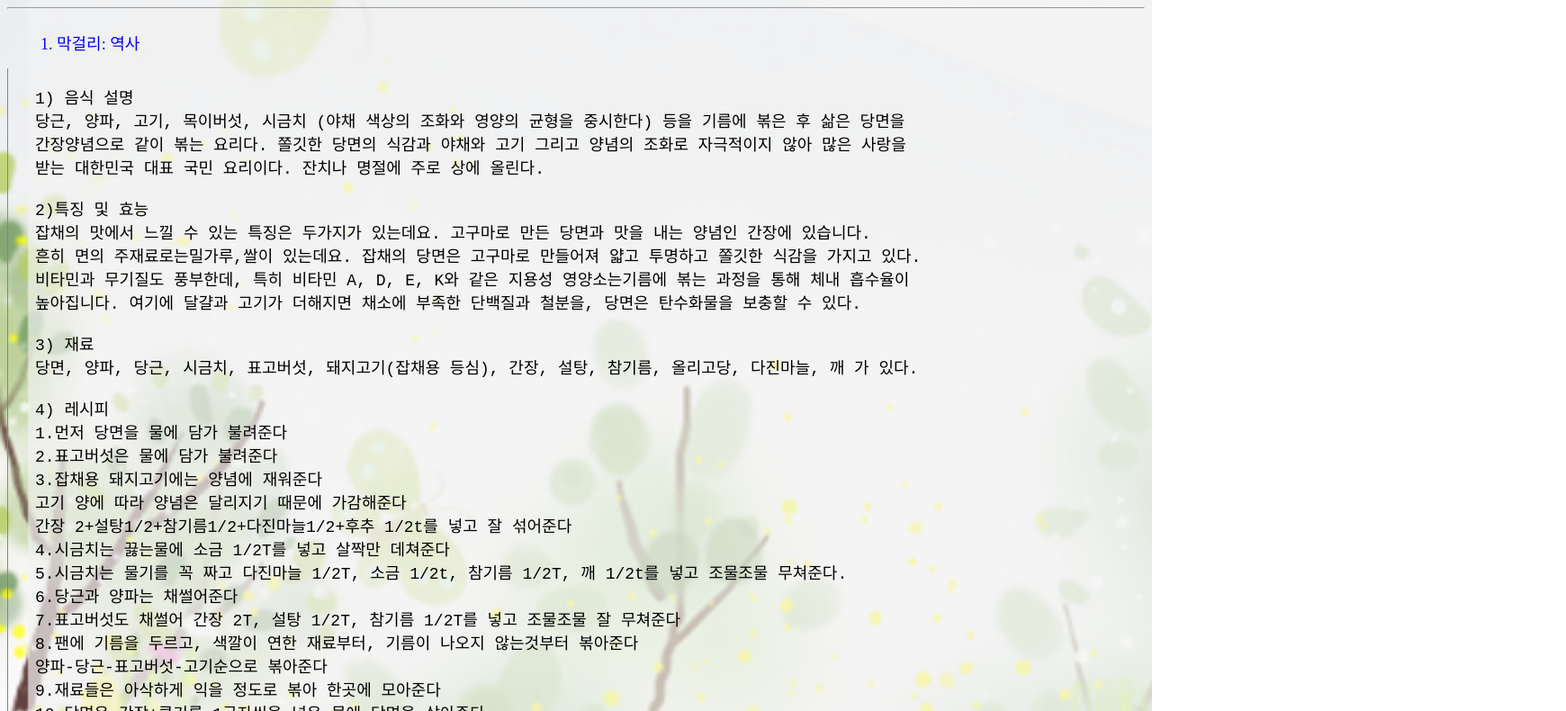
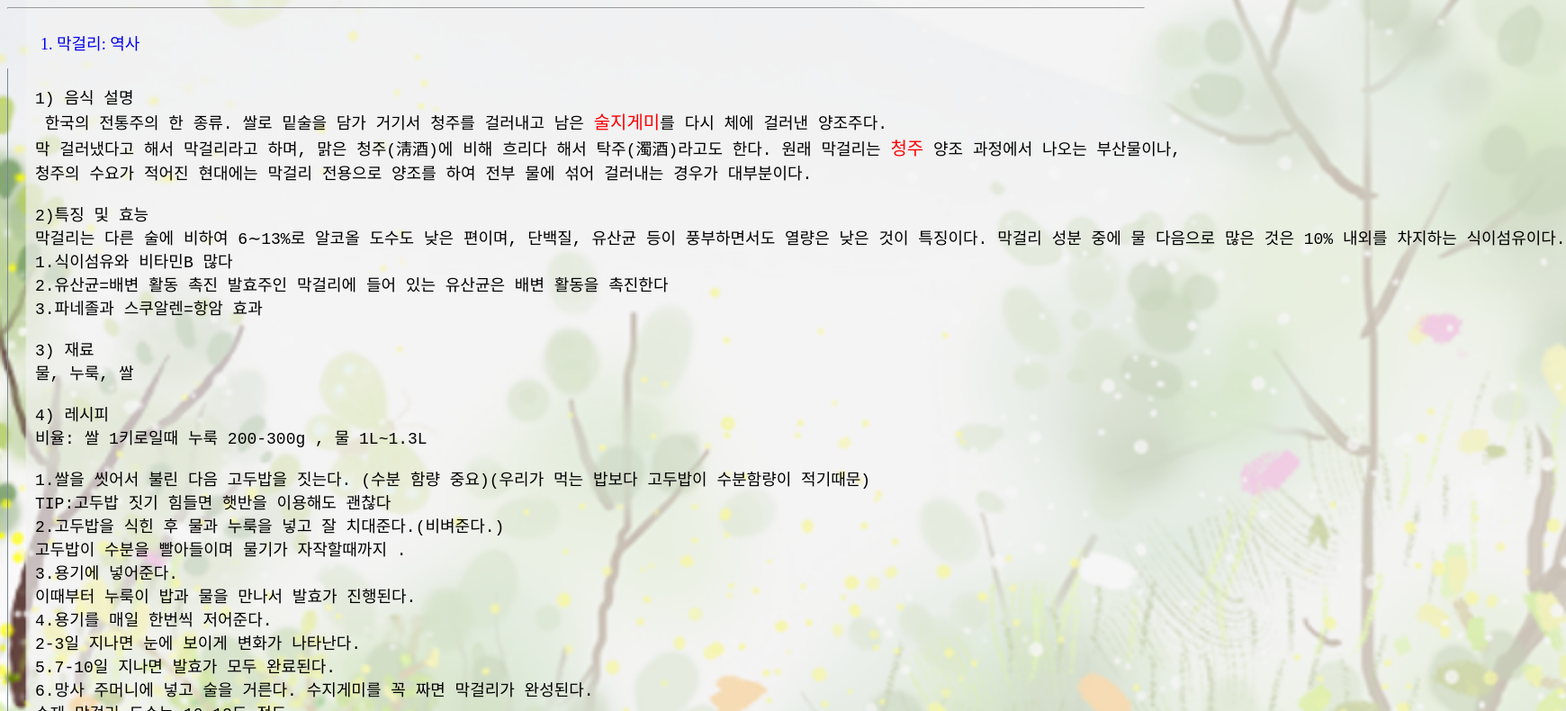
Before and after one commit to yanhemis/webpage, a plain HTML site: page makgeolli.html in a window 1280 px wide. Shown: the part 631-1421 px from the top of the page at 90% size, 1740 px wide, since content can reach past the window. Drawn offline with Linux system fonts and the light colour scheme.

Commit message:
Update makgeolli.html

```diff
--- a/makgeolli.html
+++ b/makgeolli.html
@@ -31,38 +31,35 @@
         <div class="size" id="article" style="width: 1000px;">
             <pre style="font-size: 18px;">
 1) 음식 설명
-당근, 양파, 고기, 목이버섯, 시금치 (야채 색상의 조화와 영양의 균형을 중시한다) 등을 기름에 볶은 후 삶은 당면을
-간장양념으로 같이 볶는 요리다. 쫄깃한 당면의 식감과 야채와 고기 그리고 양념의 조화로 자극적이지 않아 많은 사랑을
-받는 대한민국 대표 국민 요리이다. 잔치나 명절에 주로 상에 올린다.
+ 한국의 전통주의 한 종류. 쌀로 밑술을 담가 거기서 청주를 걸러내고 남은 <span title="술지게미:옛날식으로 탁주를 빚으면 안에 찌꺼기가 남는데 이를 재강, 술재강, 술비지, 조박(糟粕) 등으로 부른다.
+그런데 재강에도 알코올이 남아 있으므로 물을 섞어 최대한 짜내고도 남은 찌꺼기를 지게미, 술지게미, 주박(酒粕)이라고 부른다.
+그냥 탁주를 거르고 남은 찌꺼기를 다 술지게미라고 부르는 편">술지게미</span>를 다시 체에 걸러낸 양조주다.
+막 걸러냈다고 해서 막걸리라고 하며, 맑은 청주(淸酒)에 비해 흐리다 해서 탁주(濁酒)라고도 한다. 원래 막걸리는 <span title="청주:청주(淸酒)는 누룩과 쌀을 이용해 탁주를 담근 후, 용수를 이용해 자연적으로 침전시키거나, 고운 천으로 술지게미를 걸러낸 맑은 술로 전통 방식으로 양조되어 주로 상류층이 즐기던 고급 양조주이다">청주</span> 양조 과정에서 나오는 부산물이나,
+청주의 수요가 적어진 현대에는 막걸리 전용으로 양조를 하여 전부 물에 섞어 걸러내는 경우가 대부분이다.
 
 2)특징 및 효능
-잡채의 맛에서 느낄 수 있는 특징은 두가지가 있는데요. 고구마로 만든 당면과 맛을 내는 양념인 간장에 있습니다.
-흔히 면의 주재료로는밀가루,쌀이 있는데요. 잡채의 당면은 고구마로 만들어져 얇고 투명하고 쫄깃한 식감을 가지고 있다.
-비타민과 무기질도 풍부한데, 특히 비타민 A, D, E, K와 같은 지용성 영양소는기름에 볶는 과정을 통해 체내 흡수율이
-높아집니다. 여기에 달걀과 고기가 더해지면 채소에 부족한 단백질과 철분을, 당면은 탄수화물을 보충할 수 있다.
+막걸리는 다른 술에 비하여 6∼13%로 알코올 도수도 낮은 편이며, 단백질, 유산균 등이 풍부하면서도 열량은 낮은 것이 특징이다. 막걸리 성분 중에 물 다음으로 많은 것은 10% 내외를 차지하는 식이섬유이다.
+1.식이섬유와 비타민B 많다
+2.유산균=배변 활동 촉진 발효주인 막걸리에 들어 있는 유산균은 배변 활동을 촉진한다
+3.파네졸과 스쿠알렌=항암 효과
 
 3) 재료
-당면, 양파, 당근, 시금치, 표고버섯, 돼지고기(잡채용 등심), 간장, 설탕, 참기름, 올리고당, 다진마늘, 깨 가 있다.
+물, 누룩, 쌀
 
 4) 레시피
-1.먼저 당면을 물에 담가 불려준다
-2.표고버섯은 물에 담가 불려준다
-3.잡채용 돼지고기에는 양념에 재워준다
-고기 양에 따라 양념은 달리지기 때문에 가감해준다
-간장 2+설탕1/2+참기름1/2+다진마늘1/2+후추 1/2t를 넣고 잘 섞어준다
-4.시금치는 끓는물에 소금 1/2T를 넣고 살짝만 데쳐준다
-5.시금치는 물기를 꼭 짜고 다진마늘 1/2T, 소금 1/2t, 참기름 1/2T, 깨 1/2t를 넣고 조물조물 무쳐준다.
-6.당근과 양파는 채썰어준다
-7.표고버섯도 채썰어 간장 2T, 설탕 1/2T, 참기름 1/2T를 넣고 조물조물 잘 무쳐준다
-8.팬에 기름을 두르고, 색깔이 연한 재료부터, 기름이 나오지 않는것부터 볶아준다
-양파-당근-표고버섯-고기순으로 볶아준다
-9.재료들은 아삭하게 익을 정도로 볶아 한곳에 모아준다
-10.당면은 간장+콩기름 1국자씩을 넣은 물에 당면을 삶아준다
-당면은 불려뒀기 때문에 1~2분정도만 삶아준다
-11.당면은 체에 걸러 건져내고, 다진마늘 1/2T, 간장 1/2T, 참기름을 넣고 버무려준다
-12.버무린 당면과 재료를 팬에 모두 넣어주고 휘릭 볶아준다 그리고 마지막으로 간은 간장,설탕or올리고당으로 맞춰주고 간을 하지 않아도 야채에 간이
-   베어 맛있다
-13.깨를 솔솔 뿌려주면 잡채 완성
+비율: 쌀 1키로일때 누룩 200-300g , 물 1L~1.3L
+
+1.쌀을 씻어서 불린 다음 고두밥을 짓는다. (수분 함량 중요)(우리가 먹는 밥보다 고두밥이 수분함량이 적기때문)
+TIP:고두밥 짓기 힘들면 햇반을 이용해도 괜찮다
+2.고두밥을 식힌 후 물과 누룩을 넣고 잘 치대준다.(비벼준다.)
+고두밥이 수분을 빨아들이며 물기가 자작할때까지 .
+3.용기에 넣어준다.
+이때부터 누룩이 밥과 물을 만나서 발효가 진행된다.
+4.용기를 매일 한번씩 저어준다.
+2-3일 지나면 눈에 보이게 변화가 나타난다.
+5.7-10일 지나면 발효가 모두 완료된다.
+6.망사 주머니에 넣고 술을 거른다. 수지게미를 꼭 짜면 막걸리가 완성된다.
+수제 막걸리 도수는 10-12도 정도.
 
             </pre>
         </div>
```
